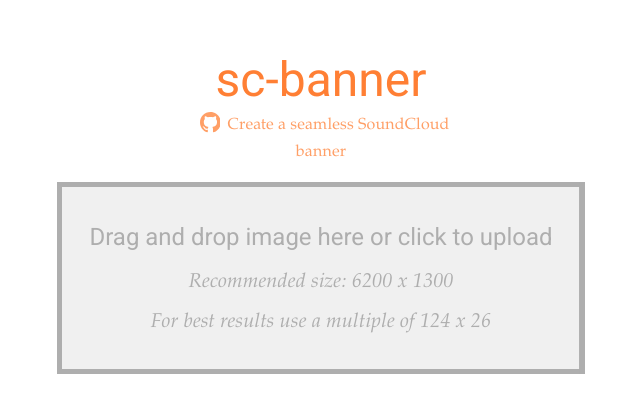
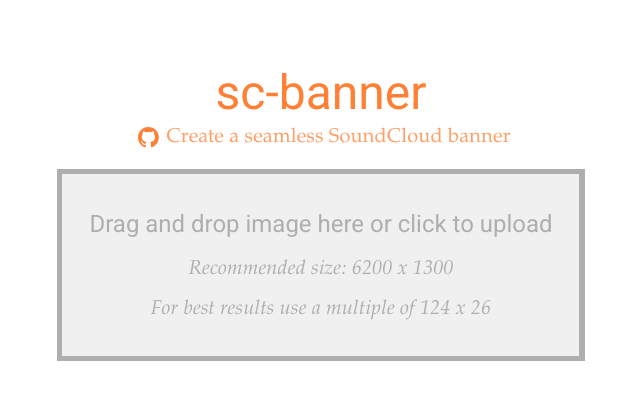
Before and after one commit to 7x11x13/sc-banner, a React (Create React App) app: page / in a window 1280 px wide. Shown: the part 179-592 px from the top of the page, without its empty margins (319-959 px from the left). Built offline with nearby package versions, Linux system fonts and the light colour scheme.

Commit message:
Fix layout on chrome

```diff
--- /dev/null
+++ b/src/App.css
@@ -0,0 +1,5 @@
+.icon,
+.icon-text {
+  vertical-align: middle;
+  display: inline-block;
+}
--- a/src/App.tsx
+++ b/src/App.tsx
@@ -5,6 +5,7 @@
 import Typography from "@mui/material/Typography";
 import { ThemeProvider } from "@mui/system";
 import { useState } from "react";
+import "./App.css";
 import { MIN_HEIGHT_PX, MIN_WIDTH_PX } from "./Constants";
 import Cropper from "./Cropper";
 import Dropzone, { DropzoneState } from "./Dropzone";
@@ -159,30 +160,18 @@
               }
             })}
           >
-            <Typography
-              variant="subtitle1"
-              fontFamily="Garamond"
-              textAlign="center"
-              sx={(theme) => ({
-                color: theme.palette.primary.main,
-                opacity: "75%",
-                userSelect: "none",
-                verticalAlign: "middle",
-                display: "inline-block"
-              })}
-            >
+            <span className="icon">
               <Box
                 component="svg"
-                maxWidth="1.3em"
-                maxHeight="1.3em"
+                width="1.3em"
+                height="1.3em"
                 viewBox="0 0 1024 1024"
                 strokeWidth="0"
                 margin="0 0.45em"
                 top="0.3em"
                 sx={(theme) => ({
                   fill: theme.palette.primary.main,
-                  display: "inline-block",
-                  position: "relative"
+                  verticalAlign: "middle"
                 })}
               >
                 <path
@@ -192,8 +181,22 @@
                   transform="scale(64)"
                 />
               </Box>
-              Create a seamless SoundCloud banner
-            </Typography>
+            </span>
+            <span className="icon-text">
+              <Typography
+                variant="h6"
+                fontFamily="Garamond"
+                textAlign="center"
+                sx={(theme) => ({
+                  color: theme.palette.primary.main,
+                  opacity: "75%",
+                  userSelect: "none",
+                  margin: "0"
+                })}
+              >
+                Create a seamless SoundCloud banner
+              </Typography>
+            </span>
           </Box>
         </Grid>
         {component}
```
